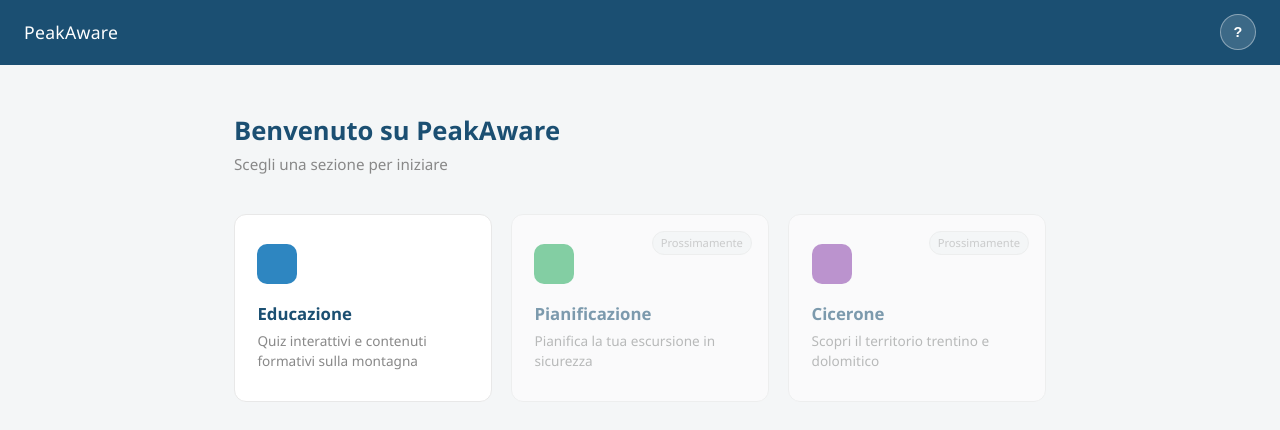
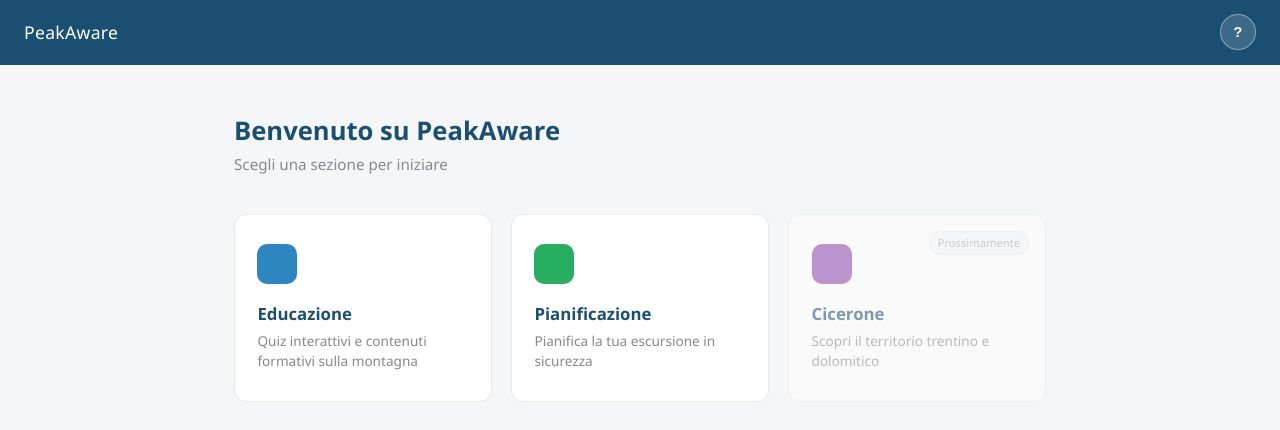
Before and after one commit to fabionsky20/PeakAware, an Angular app in the folder frontend/: page /home in a window 1280 px wide. Shown: the top 430 px of the page. Built offline with nearby package versions, Linux system fonts and the light colour scheme; no server answers; sample sign-in values are in the browser's storage.

Commit message:
Abilitata la card pianificazione della home

```diff
--- a/frontend/src/app/features/home/home.html
+++ b/frontend/src/app/features/home/home.html
@@ -86,11 +86,10 @@
         <p class="card-desc">Quiz interattivi e contenuti formativi sulla montagna</p>
       </div>
 
-      <div class="card card-disabilitata">
+      <div class="card" (click)="vaiA('/sentieri') ">
         <div class="card-icon-box pianificazione-color"></div>
         <h2 class="card-titolo">Pianificazione</h2>
         <p class="card-desc">Pianifica la tua escursione in sicurezza</p>
-        <span class="badge-prossimamente">Prossimamente</span>
       </div>
 
       <div class="card card-disabilitata">
```
Also changed, not shown: 1 other file (tests, documents, lock files or other folders).
